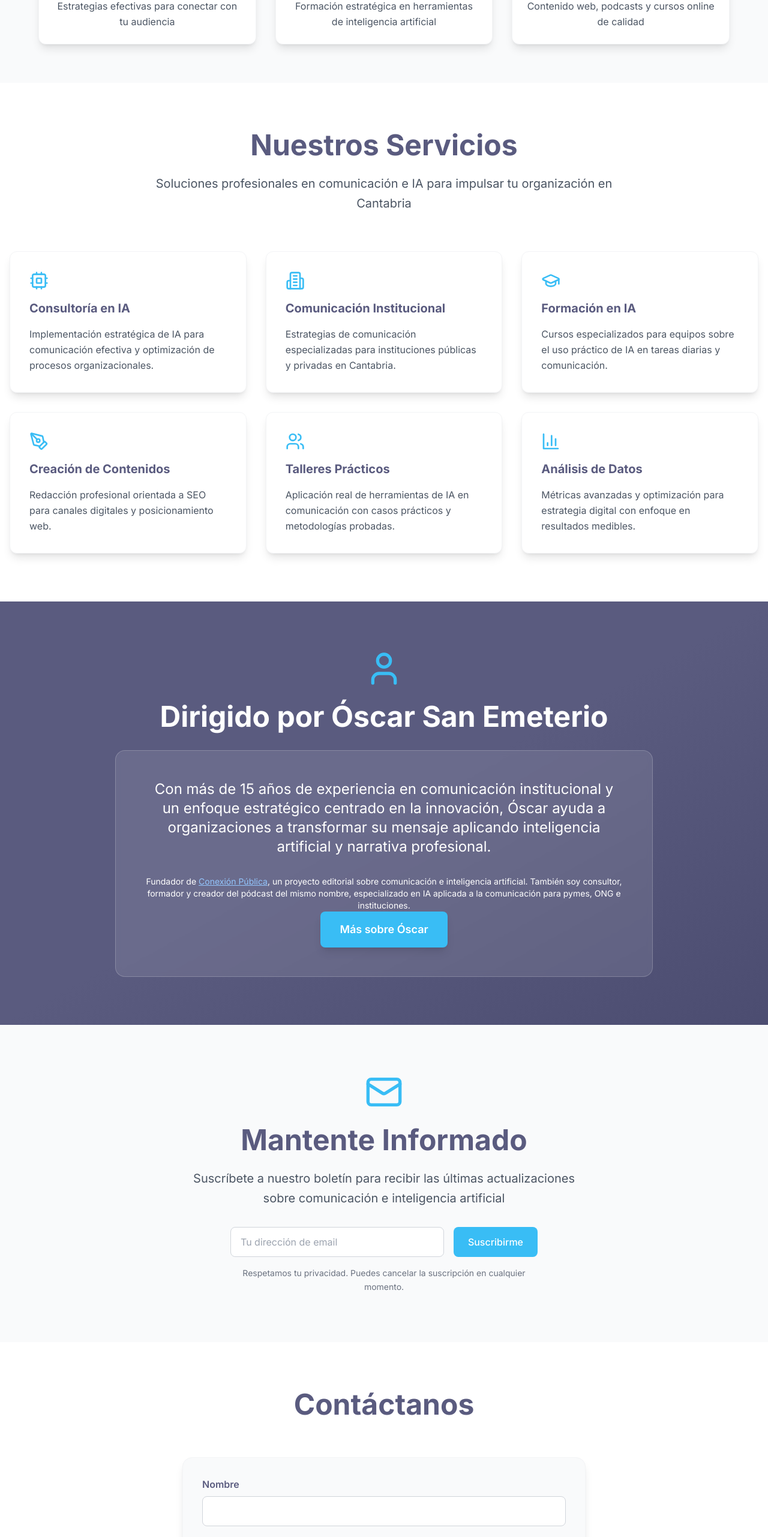
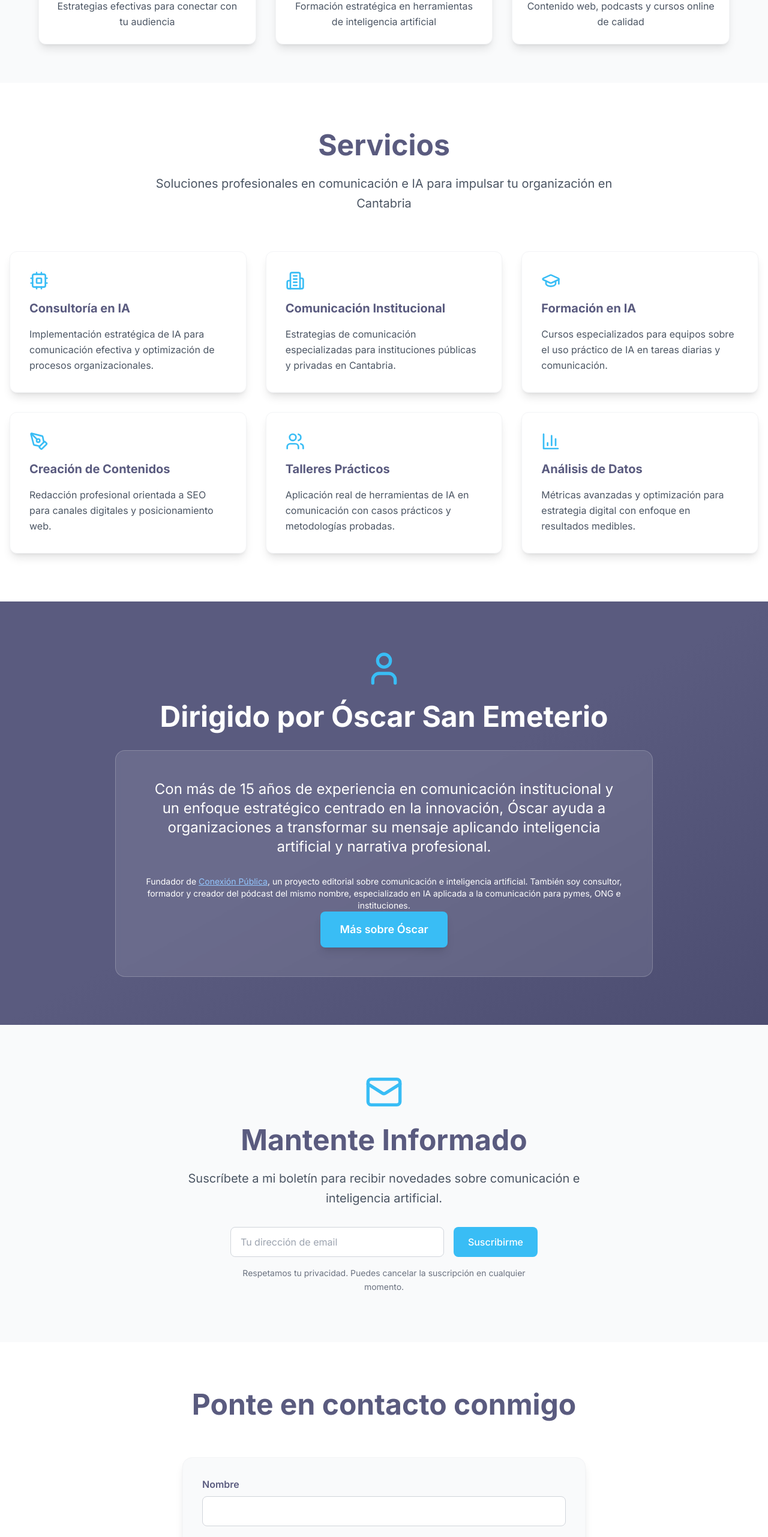
Before and after one commit to osanemeterio/oscarsanemeterio, a React (Vite) app: page / in a window 1280 px wide. Shown: the part 988-3551 px from the top of the page at 60% size. Built offline with nearby package versions, Linux system fonts and the light colour scheme.

Commit message:
Update App.tsx
Unificación de estilo narrativo en primera persona

```diff
--- a/src/App.tsx
+++ b/src/App.tsx
@@ -153,9 +153,9 @@ function App() {
       <section className="py-20 px-4 bg-white">
         <div className="max-w-7xl mx-auto">
           <div className="text-center mb-16">
-            <h2 className="fade-in text-4xl md:text-5xl font-bold mb-6 text-[#5a5b7f]">
-              Nuestros Servicios
-            </h2>
+           <h2 className="fade-in text-4xl md:text-5xl font-bold mb-6 text-[#5a5b7f]">
+  Servicios
+</h2>
             <p className="fade-in text-xl text-gray-600 max-w-3xl mx-auto leading-relaxed">
               Soluciones profesionales en comunicación e IA para impulsar tu organización en Cantabria
             </p>
@@ -216,8 +216,8 @@ function App() {
               Mantente Informado
             </h2>
             <p className="text-xl text-gray-600 max-w-2xl mx-auto leading-relaxed mb-8">
-              Suscríbete a nuestro boletín para recibir las últimas actualizaciones sobre comunicación e inteligencia artificial
-            </p>
+  Suscríbete a mi boletín para recibir novedades sobre comunicación e inteligencia artificial.
+</p>
           </div>
           <form onSubmit={handleNewsletterSubmit} className="slide-up max-w-lg mx-auto">
             <div className="flex flex-col sm:flex-row gap-4 mb-4">
@@ -247,8 +247,8 @@ function App() {
       <section id="contacto" className="py-20 px-4 bg-white">
         <div className="max-w-2xl mx-auto">
           <h2 className="fade-in text-4xl md:text-5xl font-bold text-center mb-16 text-[#5a5b7f]">
-            Contáctanos
-          </h2>
+  Ponte en contacto conmigo
+</h2>
           <form onSubmit={handleSubmit} className="slide-up bg-gray-50 p-8 rounded-2xl shadow-lg border border-gray-100">
             <div className="mb-6">
               <label htmlFor="nombre" className="block text-[#5a5b7f] font-semibold mb-2">
```
